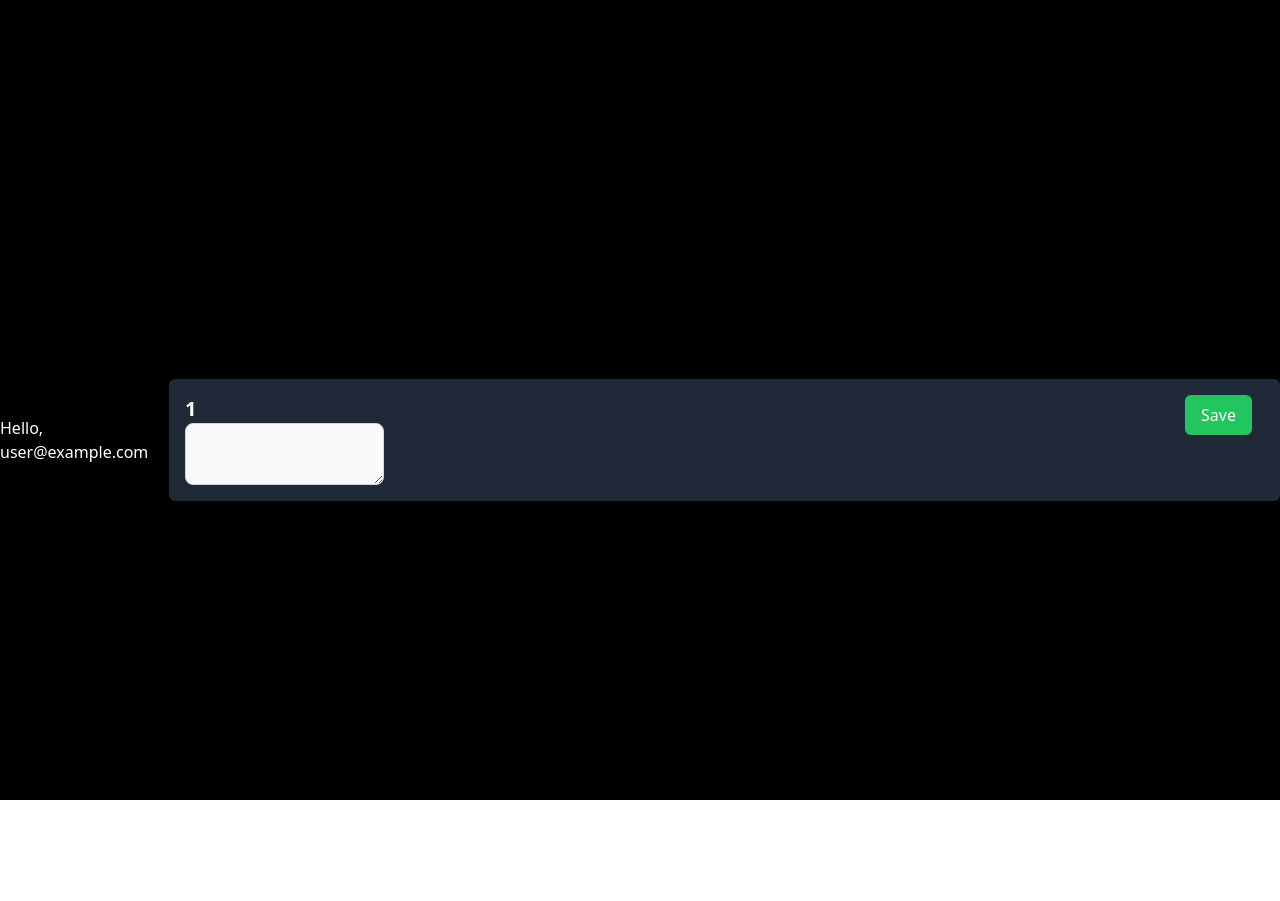
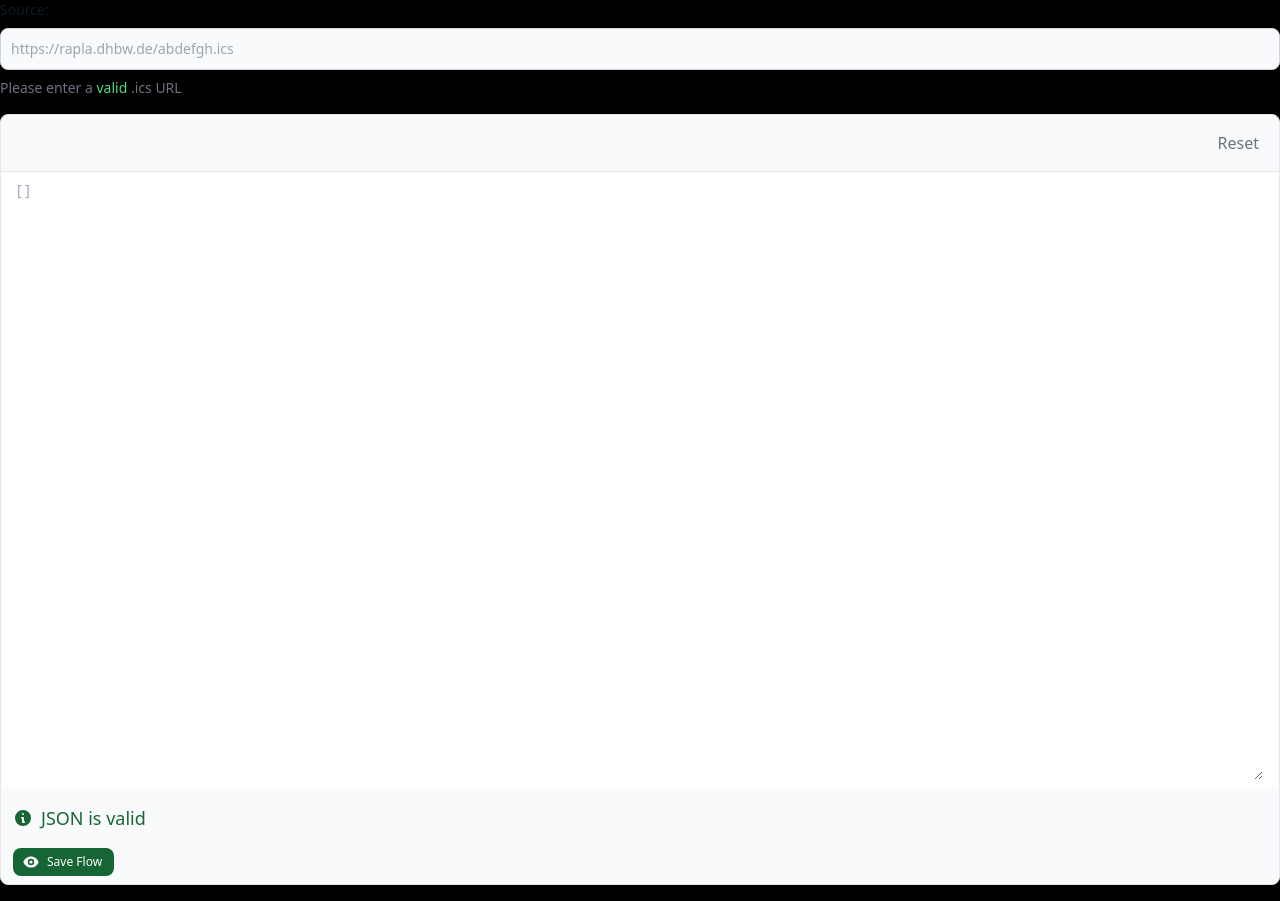
Before and after one commit to RALF-Life/yesfront, a Next.js app: page /raw/1 in a window 1280 px wide. Before the commit the page ends 800 px from the top, so only its background shows below. Built offline with nearby package versions, Linux system fonts and the light colour scheme; no server answers; sample sign-in values are in the browser's storage; what tailwindcss-font-inter would draw is missing.

Commit message:
feat: updated Dashboard

```diff
--- a/pages/index.jsx
+++ b/pages/index.jsx
@@ -47,7 +47,7 @@ function Page() {
                     </div>}
 
                     <div>
-                        <label for="email" className="block mb-2 text-sm font-medium text-gray-900 dark:text-white">Your email</label>
+                        <label htmlFor="email" className="block mb-2 text-sm font-medium text-gray-900 dark:text-white">Your email</label>
                         <input
                             onChange={(e) => setEmail(e.target.value)}
                             type="email"
@@ -58,7 +58,7 @@ function Page() {
                             required />
                     </div>
                     <div>
-                        <label for="password" className="block mb-2 text-sm font-medium text-gray-900 dark:text-white">Your password</label>
+                        <label htmlFor="password" className="block mb-2 text-sm font-medium text-gray-900 dark:text-white">Your password</label>
                         <input
                             onChange={(e) => setPassword(e.target.value)}
                             type="password"
--- a/pages/raw/[index].jsx
+++ b/pages/raw/[index].jsx
@@ -5,12 +5,14 @@ import { ETBaseURL } from "../../components/Var";
 
 export default function Raw() {
     const router = useRouter()
+    const { user } = useAuthContext()
+
     const flowID = router.query.index
 
-    const [text, setText] = useState(null);
-    const [token, setToken] = useState(null);
-
-    const { user } = useAuthContext()
+    const [flow, setFlow] = useState(null);
+    const [content, setContent] = useState('')
+    const [error, setError] = useState('')
+    const [source, setSource] = useState('')
 
     useEffect(() => {
         if (user == null) {
@@ -19,44 +21,141 @@ export default function Raw() {
         }
 
         user.getIdToken().then((token) => {
-            setToken(token)
-
             fetch(ETBaseURL + '/' + flowID + ".json", {
                 headers: {
                     'Authorization': 'Bearer ' + token
                 }
             })
-                .then((response) => response.text())
-                .then((text) => {
-                    const parsed = JSON.parse(text)
-                    delete parsed['user-id']
-                    setText(JSON.stringify(parsed, null, 2))
+                .then((response) => response.json())
+                .then((data) => {
+                    setFlow(data)
+                    setSource(data['source'])
+                    setContent(JSON.stringify(data['flows'], null, 4))
                 })
         })
     }, []);
 
-    function saveFlow() {
+    function save() {
+        flow['flows'] = JSON.parse(content)
+        flow['source'] = source
 
+        user.getIdToken().then((token) => {
+            fetch(ETBaseURL + '/flows', {
+                headers: {
+                    'Authorization': 'Bearer ' + token,
+                    'Content-Type': 'application/json'
+                },
+                method: "POST",
+                body: JSON.stringify(flow)
+            })
+                .then((response) => {
+                    if (Math.floor(response.status / 100) == 2) {
+                        alert("Saved Flow!")
+                        router.push("/dash")
+                    } else {
+                        response.text().then((text) => {
+                            alert("Error saving flow: " + text)
+                        })
+                    }
+                })
+        })
     }
 
-    function onChange(val) {
-        // console.log(val.target.value)
+    function reset() {
+        setContent(JSON.stringify(flow['flows'], null, 4))
+    }
+
+    function onUpdate(e) {
+        setContent(e.target.value)
+
+        // try to parse JSON
+        try {
+            JSON.parse(e.target.value)
+            setError('')
+        } catch (e) {
+            setError(e.toString())
+        }
     }
 
     return <>
-        <div className='h-screen flex justify-between items-center text-white pt-20'>
-            <h1>Hello, {user.email}</h1>
-            <div className='w-full bg-gray-800 p-4 rounded-md flex justify-between'>
-                <div className='flex flex-col'>
-                    <h2 className='text-xl font-bold'>{flowID}</h2>
-                    <textarea className="block p-2.5 w-full text-sm text-gray-900 bg-gray-50 rounded-lg border border-gray-300 focus:ring-blue-500 focus:border-blue-500 dark:bg-gray-700 dark:border-gray-600 dark:placeholder-gray-400 dark:text-white dark:focus:ring-blue-500 dark:focus:border-blue-500"></textarea>
-                </div>
-                <div>
-                    <button className='bg-green-500 px-4 py-2 rounded-md mr-3' onClick={saveFlow}>
-                        Save
+        <div className="mb-4">
+            <label
+                htmlFor="helper-text"
+                className="block mb-2 text-sm font-medium text-gray-900 dark:text-white">
+                Source:
+            </label>
+            <input
+                value={source}
+                onChange={e => setSource(e.target.value)}
+                type="email"
+                id="helper-text"
+                aria-describedby="helper-text-explanation"
+                className="bg-gray-50 border border-gray-300 text-gray-900 text-sm rounded-lg focus:ring-blue-500 focus:border-blue-500 block w-full p-2.5  dark:bg-gray-700 dark:border-gray-600 dark:placeholder-gray-400 dark:text-white dark:focus:ring-blue-500 dark:focus:border-blue-500"
+                placeholder="https://rapla.dhbw.de/abdefgh.ics" />
+            <p id="helper-text-explanation" className="mt-2 text-sm text-gray-500 dark:text-gray-400">Please enter a <span className="text-green-400">valid</span> .ics URL</p>
+        </div>
+
+        <form>
+            <div className="w-full mb-4 border border-gray-200 rounded-lg bg-gray-50 dark:bg-gray-700 dark:border-gray-600">
+
+
+                <div className="flex items-center justify-between px-3 py-2 border-b dark:border-gray-600">
+                    <div className="flex flex-wrap items-center divide-gray-200 sm:divide-x dark:divide-gray-600">
+                        <div className="flex items-center space-x-1 sm:pr-4">
+                            {flow && <h1 className="text-white">Editing <span className="font-semibold">{flow['name']}</span> <span className="bg-slate-600 p-2 rounded-sm">{flow['flow-id']}</span> in JSON mode</h1>}
+                        </div>
+                    </div>
+                    <button
+                        type="button"
+                        className="p-2 text-gray-500 rounded cursor-pointer sm:ml-auto hover:text-gray-900 hover:bg-gray-100 dark:text-gray-400 dark:hover:text-white dark:hover:bg-gray-600"
+                        onClick={reset}
+                    >
+                        <span>Reset</span>
                     </button>
                 </div>
+                <div className="px-4 py-2 bg-white dark:bg-gray-800">
+                    <label htmlFor="editor" className="sr-only">Publish post</label>
+                    <textarea
+                        id="editor"
+                        rows="30"
+                        className="block w-full px-0 text-sm text-gray-800 bg-white border-0 dark:bg-gray-800 focus:ring-0 dark:text-white dark:placeholder-gray-400"
+                        placeholder="[ ]"
+                        value={content}
+                        onChange={onUpdate}
+                        required></textarea>
+                </div>
+                <div className="flex items-center justify-between px-3 py-2 rounded-b-lg  dark:border-gray-600">
+                    <div className="flex flex-wrap items-center divide-gray-200 sm:divide-x dark:divide-gray-600">
+                        {error
+                            ? <div id="alert-additional-content-2" className="text-red-800 dark:text-red-400" role="alert">
+                                <div className="flex items-center">
+                                    <svg aria-hidden="true" className="w-5 h-5 mr-2" fill="currentColor" viewBox="0 0 20 20" xmlns="http://www.w3.org/2000/svg"><path fill-rule="evenodd" d="M18 10a8 8 0 11-16 0 8 8 0 0116 0zm-7-4a1 1 0 11-2 0 1 1 0 012 0zM9 9a1 1 0 000 2v3a1 1 0 001 1h1a1 1 0 100-2v-3a1 1 0 00-1-1H9z" clip-rule="evenodd"></path></svg>
+                                    <span className="sr-only">Info</span>
+                                    <h3 className="text-lg font-medium">JSON Parse Error</h3>
+                                </div>
+                                <div className="mt-2 mb-4 text-sm">
+                                    {error}
+                                </div>
+                            </div>
+                            : <div id="alert-additional-content-3" className="text-green-800 dark:text-green-400 dark:border-green-800" role="alert">
+                                <div className="flex items-center mt-2 mb-4">
+                                    <svg aria-hidden="true" className="w-5 h-5 mr-2" fill="currentColor" viewBox="0 0 20 20" xmlns="http://www.w3.org/2000/svg"><path fill-rule="evenodd" d="M18 10a8 8 0 11-16 0 8 8 0 0116 0zm-7-4a1 1 0 11-2 0 1 1 0 012 0zM9 9a1 1 0 000 2v3a1 1 0 001 1h1a1 1 0 100-2v-3a1 1 0 00-1-1H9z" clip-rule="evenodd"></path></svg>
+                                    <span className="sr-only">Info</span>
+                                    <h3 className="text-lg font-medium">JSON is valid</h3>
+                                </div>
+                                <div className="flex">
+                                    <button
+                                        onClick={save}
+                                        type="button"
+                                        className="text-white bg-green-800 hover:bg-green-900 focus:ring-4 focus:outline-none focus:ring-green-300 font-medium rounded-lg text-xs px-3 py-1.5 mr-2 text-center inline-flex items-center dark:bg-green-600 dark:hover:bg-green-700 dark:focus:ring-green-800">
+                                        <svg aria-hidden="true" className="-ml-0.5 mr-2 h-4 w-4" fill="currentColor" viewBox="0 0 20 20" xmlns="http://www.w3.org/2000/svg"><path d="M10 12a2 2 0 100-4 2 2 0 000 4z"></path><path fill-rule="evenodd" d="M.458 10C1.732 5.943 5.522 3 10 3s8.268 2.943 9.542 7c-1.274 4.057-5.064 7-9.542 7S1.732 14.057.458 10zM14 10a4 4 0 11-8 0 4 4 0 018 0z" clip-rule="evenodd"></path></svg>
+                                        Save Flow
+                                    </button>
+                                </div>
+                            </div>}
+                    </div>
+                </div>
             </div>
-        </div>
+        </form>
     </>
 }
--- a/pages/signup.jsx
+++ b/pages/signup.jsx
@@ -52,7 +52,7 @@ function Page() {
                     </div>}
 
                     <div>
-                        <label for="email" className="block mb-2 text-sm font-medium text-gray-900 dark:text-white">Your email</label>
+                        <label htmlFor="email" className="block mb-2 text-sm font-medium text-gray-900 dark:text-white">Your email</label>
                         <input
                             onChange={(e) => setEmail(e.target.value)}
                             type="email"
@@ -63,7 +63,7 @@ function Page() {
                             required />
                     </div>
                     <div>
-                        <label for="password" className="block mb-2 text-sm font-medium text-gray-900 dark:text-white">Your password</label>
+                        <label htmlFor="password" className="block mb-2 text-sm font-medium text-gray-900 dark:text-white">Your password</label>
                         <input
                             onChange={(e) => setPassword(e.target.value)}
                             type="password"
```
Also changed, not shown: pages/dash.jsx (+47 -5 lines).
